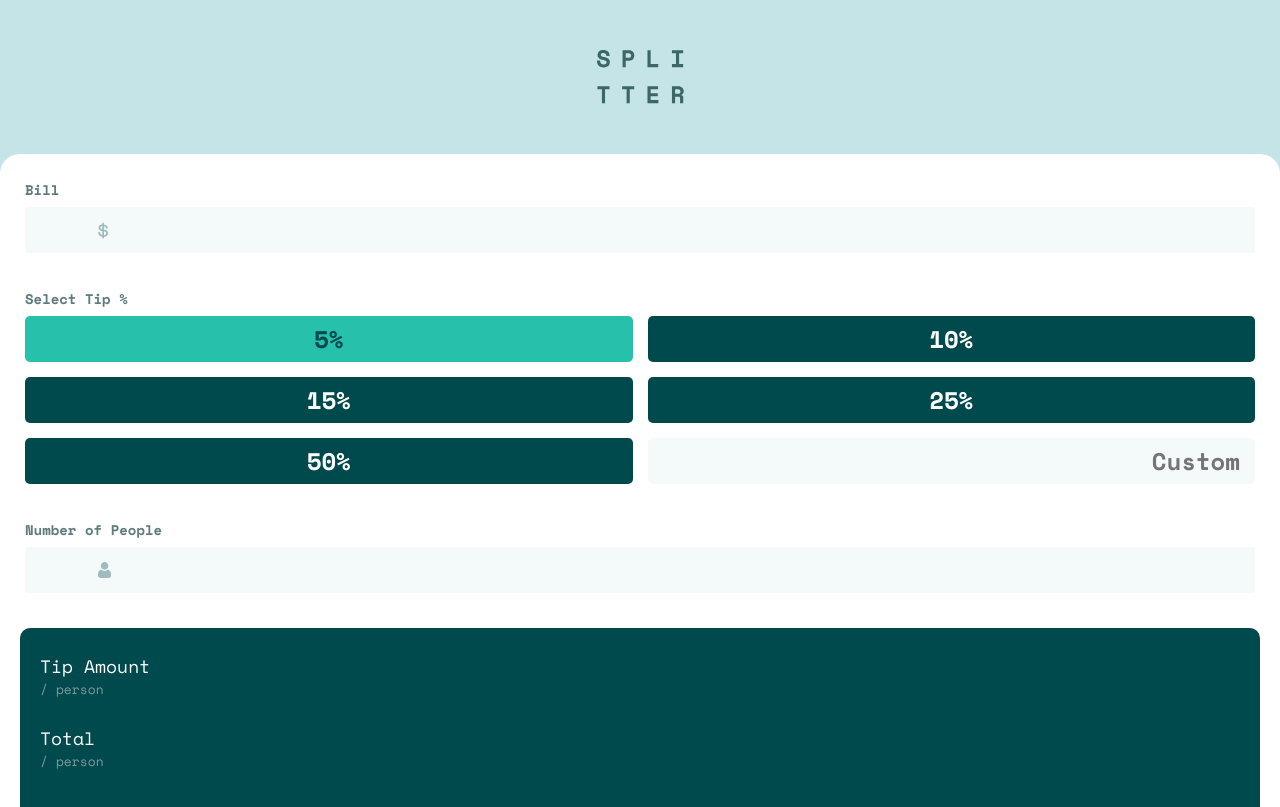
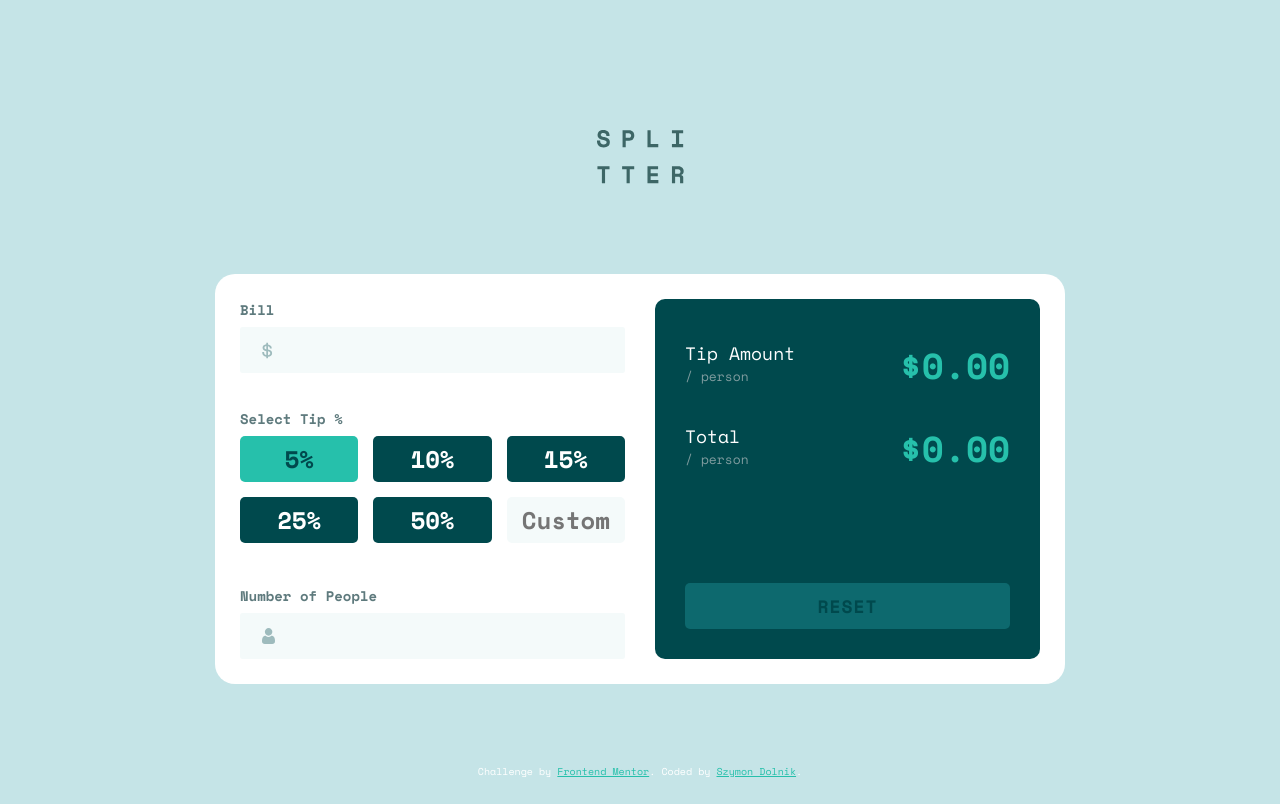
Before and after one commit to Haxikowy/fem-tip-calculator, a plain HTML site: page index.html in a window 1280 px wide. Shown: the top 807 px of the page. Drawn offline with nearby package versions, Linux system fonts and the light colour scheme.

Commit message:
Add desktop layout, hovers and focus interactions, also done some bugfixes

```diff
--- /dev/null
+++ b/css/media-queries.css
@@ -0,0 +1,57 @@
+@media(min-width: 700px){
+  header{
+    padding-top: 130px;
+  }
+  main{
+    display: grid;
+    grid-template: .5fr 1.5fr .5fr/ repeat(2, 1fr);
+    grid-column-gap: 30px;
+    max-width: 850px;
+    margin: 90px auto 0;
+  }
+  .bill-form {
+    grid-column: 1/2;
+  }
+  #bill{
+    cursor: pointer;
+  }
+  .tip-container {
+    grid-column: 1/2;
+  }
+  .tip-form {
+    grid-template:repeat(2, 1fr) /repeat(3, 1fr) ;
+  }
+  .tip-block{
+    cursor: pointer;
+  }
+
+  .peoplenr-form {
+    grid-column: 1/2;
+  }
+  #peoplenr {
+    cursor: pointer;
+  }
+
+  .summary{
+    display:grid;
+    grid-template-rows: 1fr 1fr 1fr;
+    padding: 30px;
+    margin: 0;
+    grid-column: 2/3;
+    grid-row: 1/4;
+  }
+
+  .summary-score{
+    font-size: 1.8rem;
+  }
+
+  .reset {
+    grid-row: 4/5;
+    justify-self: end;
+    align-self: end;
+    cursor: pointer;
+  }
+  .attribution {
+    padding-top: 80px;
+  }
+}
--- a/css/style.css
+++ b/css/style.css
@@ -8,7 +8,10 @@
 
 :root {
 --str-cyan: hsl(172, 67%, 45%);
+--a-str-cyan: hsl(172, 61%, 77%);
+
 --vdar-cyan: hsl(183, 100%, 15%);
+--a-vdar-cyan: hsl(183, 79%, 24%);
 
 --dgr-cyan: hsl(186, 14%, 43%);
 --a-dgr-cyan: hsl(184, 14%, 56%);
@@ -78,7 +81,7 @@ main {
 /* ////////////// TIP /////////////// */
 /* ////////////////////////////////// */
 
-.bill-form+.calc-text{
+.tip-container .calc-text{
   margin-top: 35px;
 }
 
@@ -212,10 +215,6 @@ input:checked+.tip-block{
   transition: color .07s ease-in-out;
 }
 
-.reset:hover, .reset:active {
-  color: var(--white);
-}
-
 /* ////////////////////////////////// */
 /* ///////////// FOOTER ///////////// */
 /* ////////////////////////////////// */
@@ -230,3 +229,26 @@ input:checked+.tip-block{
 .attribution a {
   color: var(--str-cyan);
 }
+
+/* ////////////////////////////////// */
+/* ////////// hover/focus /////////// */
+/* ////////////////////////////////// */
+
+
+input[type="text"]:focus{
+  outline: 2px solid var(--str-cyan);
+}
+
+label.tip-block:hover{
+  color: var(--vdar-cyan);
+  background-color: var(--a-str-cyan);
+}
+
+.reset:hover{
+  background-color: var(--a-str-cyan);
+}
+
+.reset-off, .reset-off:hover{
+  background-color: var(--a-vdar-cyan);
+  cursor: default;
+}
--- a/index.html
+++ b/index.html
@@ -6,6 +6,7 @@
   <meta name="viewport" content="width=device-width, initial-scale=1.0">
   <link rel="icon" type="image/png" sizes="32x32" href="./images/favicon-32x32.png">
   <link rel="stylesheet" href="css/style.css">
+  <link rel="stylesheet" href="css/media-queries.css">
   <title>Tip calculator app</title>
 </head>
 
@@ -22,6 +23,7 @@
         <input type="text" name="bill" id="bill">
       </form>
 
+      <div class="tip-container">
         <p class="calc-text">Select Tip %</p>
         <form class="tip-form">
           <input type="radio" name="tip" id="tip1st" data-tip="0.05" checked>
@@ -36,6 +38,7 @@
           <label class="tip-block" for="tip5th">50%</label>
           <input class="tip-block tip-custom" type="text" name="tip" id="tip6th" placeholder="Custom">
         </form>
+      </div>
 
       <form class="peoplenr-form">
         <label for="peoplenr">
@@ -55,7 +58,7 @@
           <span class="summary-ltext">/ person</span>
           <span class="summary-score" id="total-output">$32.79</span>
         </div>
-        <button class="reset">reset</button>
+        <button class="reset reset-off">reset</button>
       </section>
     </main>
     <footer class="attribution">
--- a/scripts/app.js
+++ b/scripts/app.js
@@ -5,6 +5,7 @@ const peopleNRForm = document.querySelector('.peoplenr-form');
 const tipOutput = document.querySelector('#tip-output');
 const totalOutput = document.querySelector('#total-output');
 const mainElement = document.querySelector('main');
+const resetButton = document.querySelector('.reset');
 
 
 const calculator = new tipCalculator(tipOutput, totalOutput);
@@ -13,16 +14,21 @@ mainElement.addEventListener('change', e => {
 
   const billValue = billForm[0].value.trim();
   const peopleValue = peopleNRForm[0].value.trim();
+  const customTipValue = customTipInput.value.trim();
+
+  if (billValue || peopleValue || customTipValue) {
+    resetButton.classList.remove('reset-off');
+  }
 
   selectTipInputs.forEach(tipInput => {
-    if (customTipInput.value !== '') {
-      if (customTipInput.value.trim().includes('%')) {
-        let tipValue = customTipInput.value.trim().slice(0, -1);
+    if (customTipValue !== '') {
+      if (customTipValue.includes('%')) {
+        let tipValue = customTipValue.slice(0, -1);
         tipValue = tipValue / 100;
 
         calculator.init(billValue, tipValue, peopleValue)
       }
-      let tipValue = customTipInput.value.trim();
+      let tipValue = customTipValue;
       tipValue = tipValue / 100;
 
       calculator.init(billValue, tipValue, peopleValue)
@@ -39,8 +45,14 @@ mainElement.addEventListener('submit', e => {
 })
 
 mainElement.addEventListener('click', e => {
+  if (customTipInput === document.activeElement) {
+    selectTipInputs.forEach(input => {
+      input.checked = false;
+    });
+  }
   if (e.target.classList.contains('reset')) {
-    calculator.reset();
+    e.target.classList.add('reset-off');
+    calculator.resetUI();
     billForm.reset();
     peopleNRForm.reset();
     customTipInput.value = '';
--- a/scripts/calculate.js
+++ b/scripts/calculate.js
@@ -2,11 +2,11 @@ class tipCalculator {
   constructor(tipOutput, totalOutput) {
     this.tipOutput = tipOutput;
     this.totalOutput = totalOutput;
-    this.reset();
+    this.resetUI();
   }
-  reset() {
-    this.tipOutput.innerText = '';
-    this.totalOutput.innerText = '';
+  resetUI() {
+    this.tipOutput.innerText = '$0.00';
+    this.totalOutput.innerText = '$0.00';
   }
   init(bill, tip, people) {
     if (bill === '' || bill === '0' || isNaN(bill)) return
```
Lines whose indentation alone changed are shown as unchanged.
